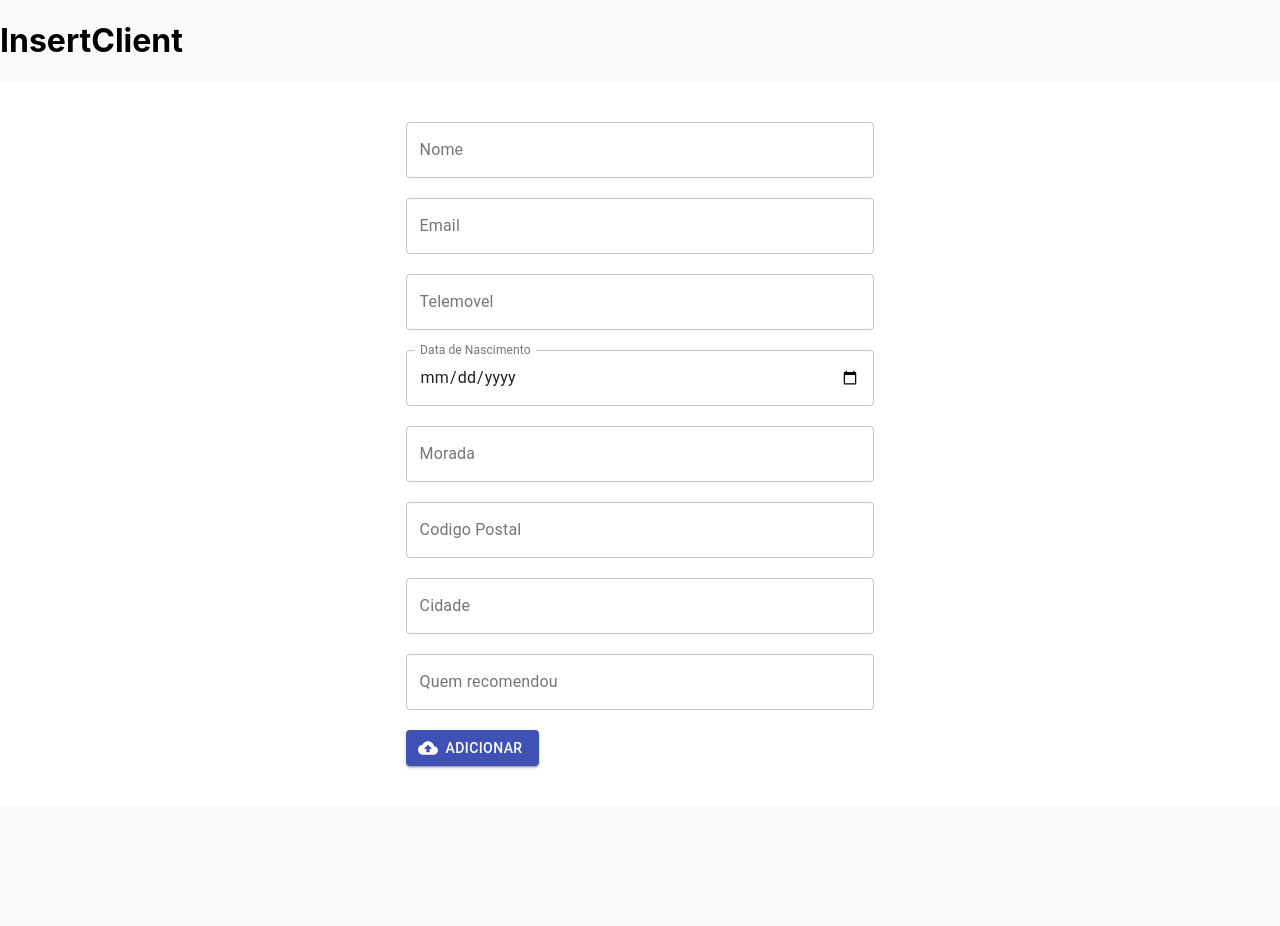
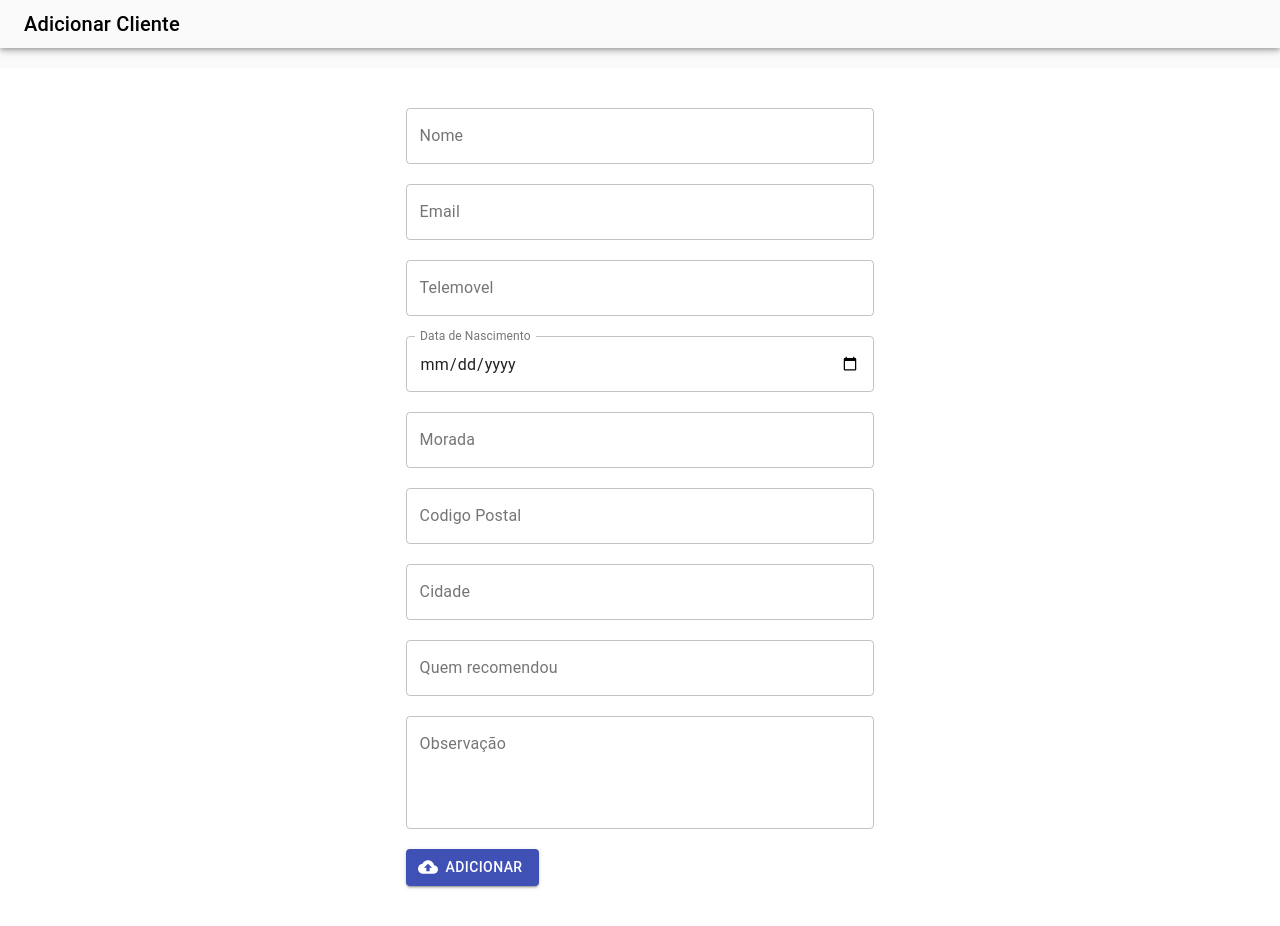
Before and after one commit to PZenha/c-terapias-webapp, a React (Create React App) app: page / in a window 1280 px wide. Before the commit the page ends 806 px from the top, so only its background shows below. Built offline with nearby package versions, Linux system fonts and the light colour scheme.

Commit message:
Added layout

```diff
--- /dev/null
+++ b/src/components/navbar.tsx
@@ -0,0 +1,33 @@
+import React, { FC } from 'react';
+import { RouteProps, Link } from 'react-router-dom';
+import { AppBar, Toolbar, Typography } from '@material-ui/core';
+import { createStyles, makeStyles, Theme } from '@material-ui/core/styles';
+
+const NavBar: FC = () => {
+  const classes = useStyles();
+
+  return (
+    <>
+      <AppBar position="static" color="transparent">
+        <Toolbar variant="dense">
+          <Typography variant="h6" color="inherit">
+            <Link to="/" style={{ textDecoration: 'none', color: 'inherit' }}>
+              Adicionar Cliente
+            </Link>
+          </Typography>
+        </Toolbar>
+      </AppBar>
+      <br></br>
+    </>
+  );
+};
+
+const useStyles = makeStyles((theme: Theme) => {
+  createStyles({
+    root: {
+      flexGrow: 1,
+    },
+  });
+});
+
+export default NavBar;
--- a/src/graphql/mutations/add-client.ts
+++ b/src/graphql/mutations/add-client.ts
@@ -15,10 +15,12 @@ interface IClient {
   };
   created_at?: Date;
   advisedBy?: string;
+  observation?: string;
 }
 
 interface IClientVariables {
   client: IClient;
+  observation: string;
 }
 
 export const ADD_CLIENT = gql`
@@ -32,6 +34,7 @@ export const ADD_CLIENT = gql`
 export async function MutationAddNewClient(values: IClient) {
   const client: IClientVariables = {
     client: values,
+    observation: values.observation!,
   };
   console.log(JSON.stringify(client, null, 2));
 
--- /dev/null
+++ b/src/layout/main-layout.tsx
@@ -0,0 +1,20 @@
+import React, { FC } from 'react';
+import { RouteProps, Link } from 'react-router-dom';
+import { AppBar, Toolbar, Typography } from '@material-ui/core';
+import { createStyles, makeStyles, Theme } from '@material-ui/core/styles';
+import NavBar from '../components/navbar';
+
+const MainLayout = (Component: React.ComponentType<any>) => ({
+  children,
+}: RouteProps) => {
+  return (
+    <>
+      <NavBar />
+      <div>
+        <Component>{children}</Component>
+      </div>
+    </>
+  );
+};
+
+export default MainLayout;
--- a/src/pages/insert/index.tsx
+++ b/src/pages/insert/index.tsx
@@ -1,15 +1,15 @@
-import React, { FC } from 'react'
-import ClientForm from './insert-form'
+import React, { FC } from 'react';
+import ClientForm from './insert-form';
+import MainLayout from '../../layout/main-layout';
 
 const InsertClient: FC = () => {
   return (
     <>
       <div>
-                <h1>InsertClient</h1>
         <ClientForm />
       </div>
     </>
-    )
-}
+  );
+};
 
-export default InsertClient
+export default MainLayout(InsertClient);
--- a/src/pages/insert/insert-form.tsx
+++ b/src/pages/insert/insert-form.tsx
@@ -45,7 +45,7 @@ const ClientForm: FC = () => {
                 street: '',
               },
               advisedBy: '',
-              //observation: '',
+              observation: '',
             }}
             onSubmit={async (values, { setSubmitting }) => {
               setSubmitting(true);
@@ -141,7 +141,7 @@ const ClientForm: FC = () => {
                   label="Quem recomendou"
                   variant="outlined"
                 />
-                {/* <TextField
+                <TextField
                   multiline
                   name="observation"
                   value={values.observation}
@@ -151,7 +151,7 @@ const ClientForm: FC = () => {
                   id="observation"
                   label="Observação"
                   variant="outlined"
-               /> */}
+                />
 
                 <div className="submitButton">
                   <Button
```
Lines whose indentation alone changed are shown as unchanged.
